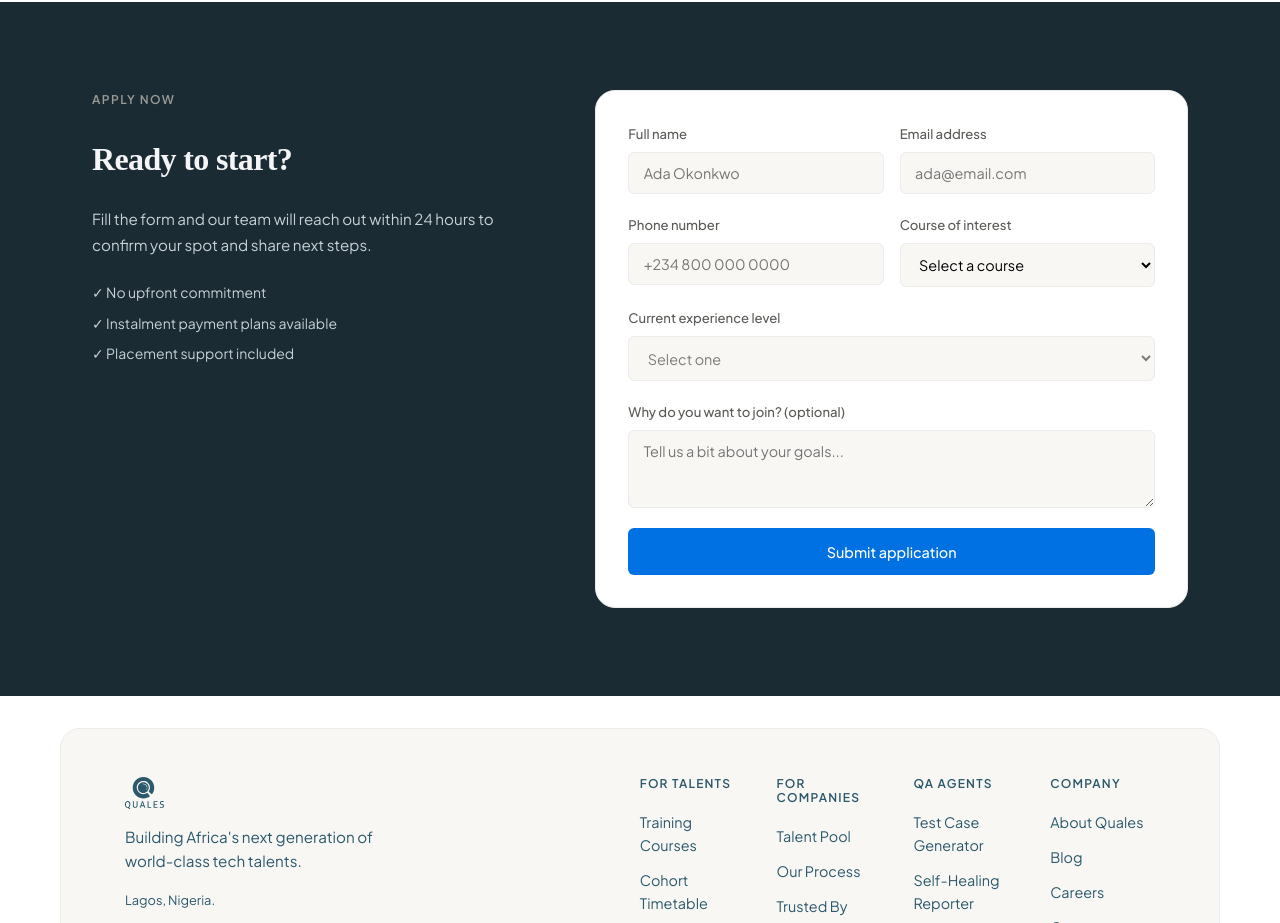
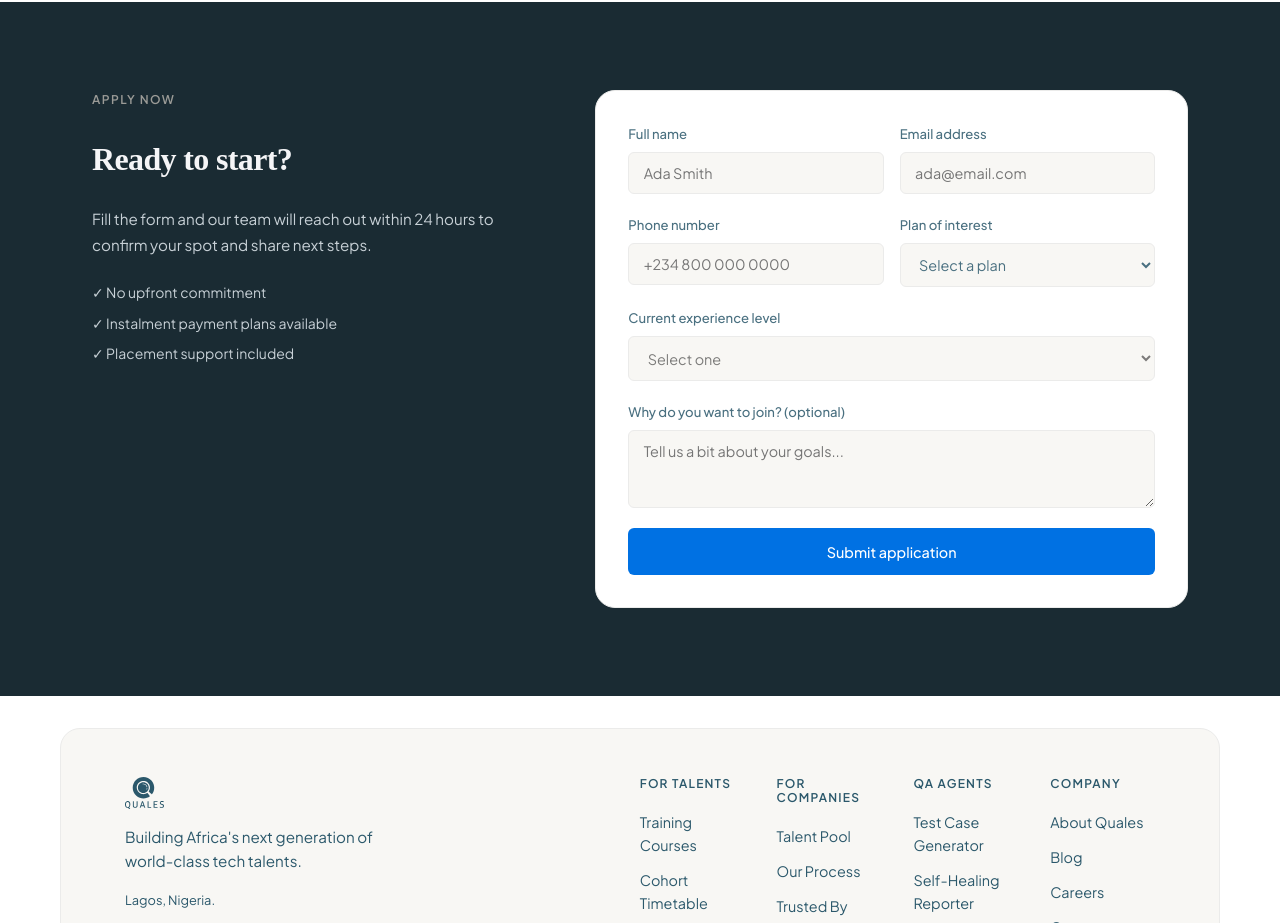
Before and after one commit to Ayobamee/Qualeswebapp, a React (Vite) app: page /talents in a window 1280 px wide. Shown: the part 3640-4563 px from the top of the page. Built offline with nearby package versions, Linux system fonts and the light colour scheme; a web font is replaced by a local one.

Commit message:
fixed form and modified styles

```diff
--- a/src/pages/About.module.css
+++ b/src/pages/About.module.css
@@ -184,7 +184,7 @@
 .teamAvatar {
   width: 56px;
   height: 56px;
-  background: #1a2b33;
+  background: var(--talent);
   color: white;
   border-radius: var(--radius-md);
   display: flex;
--- a/src/pages/Companies.module.css
+++ b/src/pages/Companies.module.css
@@ -513,7 +513,7 @@
 .field label {
   font-size: 0.82rem;
   font-weight: 500;
-  color: var(--gray-600);
+  color: #4a7080;
 }
 
 .field input,
@@ -524,7 +524,7 @@
   border-radius: var(--radius-sm);
   font-size: 0.9rem;
   font-family: inherit;
-  color: var(--black);
+  color: #4a7080;
   background: var(--off-white);
   transition: border-color 0.2s;
   outline: none;
--- a/src/pages/Talents.jsx
+++ b/src/pages/Talents.jsx
@@ -391,7 +391,7 @@ export default function Talents() {
                         name='name'
                         value={form.name}
                         onChange={handle}
-                        placeholder='Ada Okonkwo'
+                        placeholder='Ada Smith'
                         required
                       />
                     </div>
@@ -419,14 +419,14 @@ export default function Talents() {
                       />
                     </div>
                     <div className={styles.field}>
-                      <label>Course of interest</label>
+                      <label>Plan of interest</label>
                       <select
                         name='course'
                         value={form.course}
                         onChange={handle}
                         required
                       >
-                        <option value=''>Select a course</option>
+                        <option value=''>Select a plan</option>
                         {courses.map((c) => (
                           <option key={c.title} value={c.title}>
                             {c.title}
--- a/src/pages/Talents.module.css
+++ b/src/pages/Talents.module.css
@@ -465,6 +465,8 @@
   display: grid;
   grid-template-columns: 1fr 1fr;
   gap: 1rem;
+
+
 }
 
 .field {
@@ -476,7 +478,7 @@
 .field label {
   font-size: 0.82rem;
   font-weight: 500;
-  color: var(--gray-600);
+  color: #4a7080;;
 }
 
 .field input,
@@ -487,7 +489,7 @@
   border-radius: var(--radius-sm);
   font-size: 0.9rem;
   font-family: inherit;
-  color: black;
+  color: #4a7080;
   background: var(--off-white);
   transition: border-color 0.2s;
   outline: none;
```
